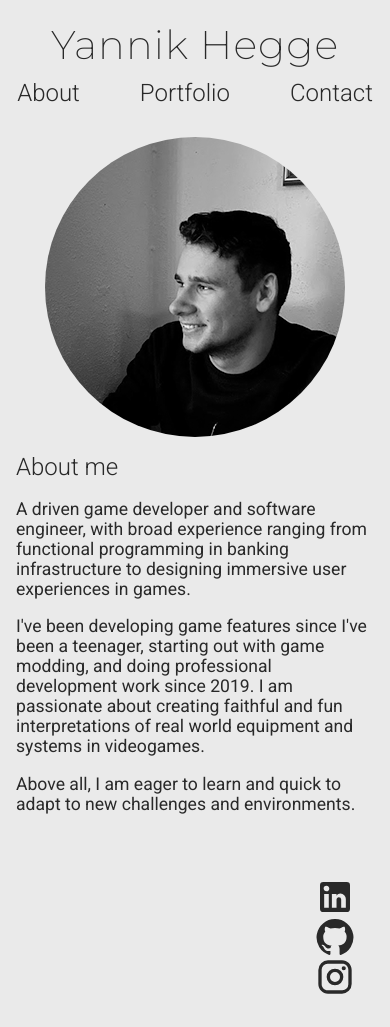
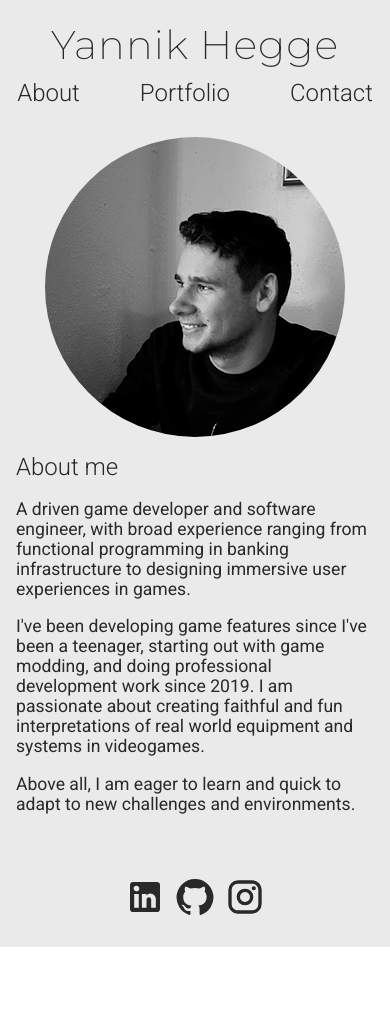
Before and after one commit to YannikH/website, a React (Create React App) app: page / in a window 390 px wide. After the commit the page ends 947 px from the top, so only its background shows below. Built offline with nearby package versions, Linux system fonts and the light colour scheme.

Commit message:
Footer row won't convert to column on small screen

```diff
--- a/src/components/Portfolio/Footer.tsx
+++ b/src/components/Portfolio/Footer.tsx
@@ -8,6 +8,9 @@ const FooterContainer = styled(Row)`
   padding: 30px;
   color: white;
   align-items: flex-end;
+  @media only screen and (max-width: 1000px) {
+    flex-direction: row;
+  }
 `;
 
 const Footer = () => (
```
